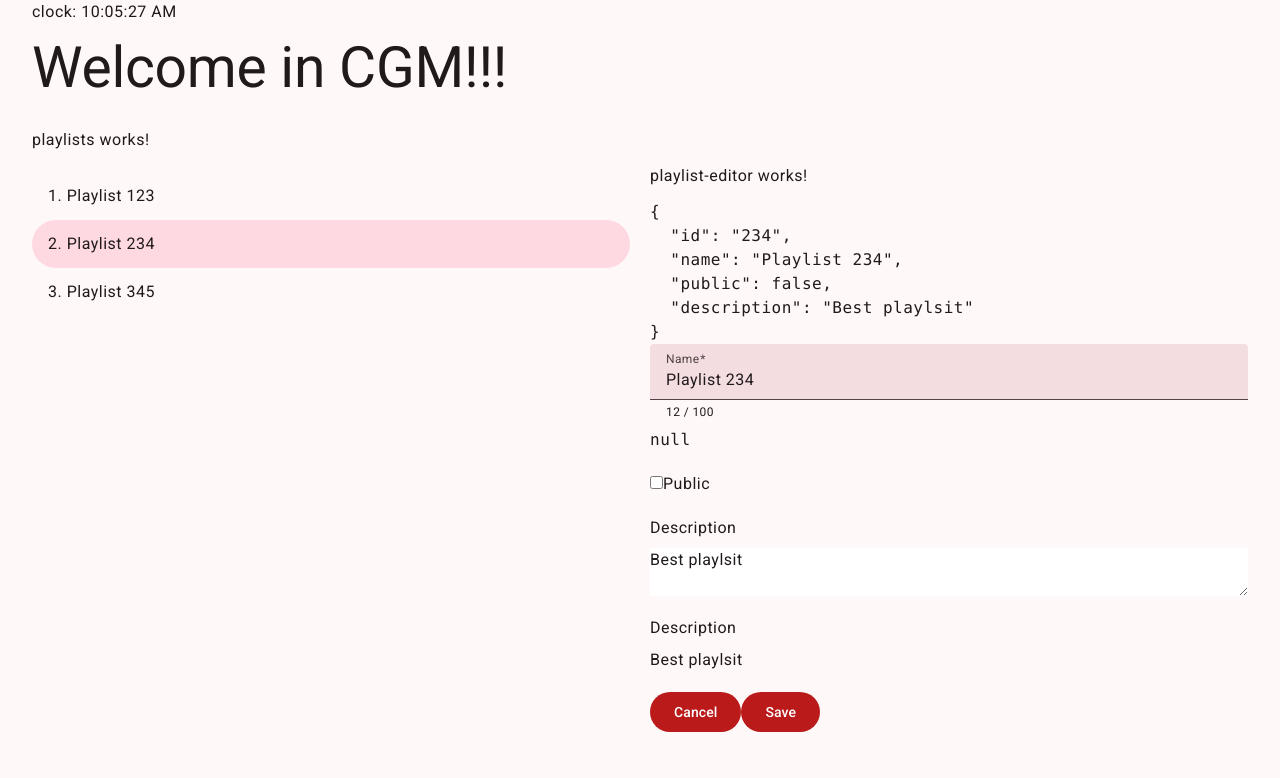
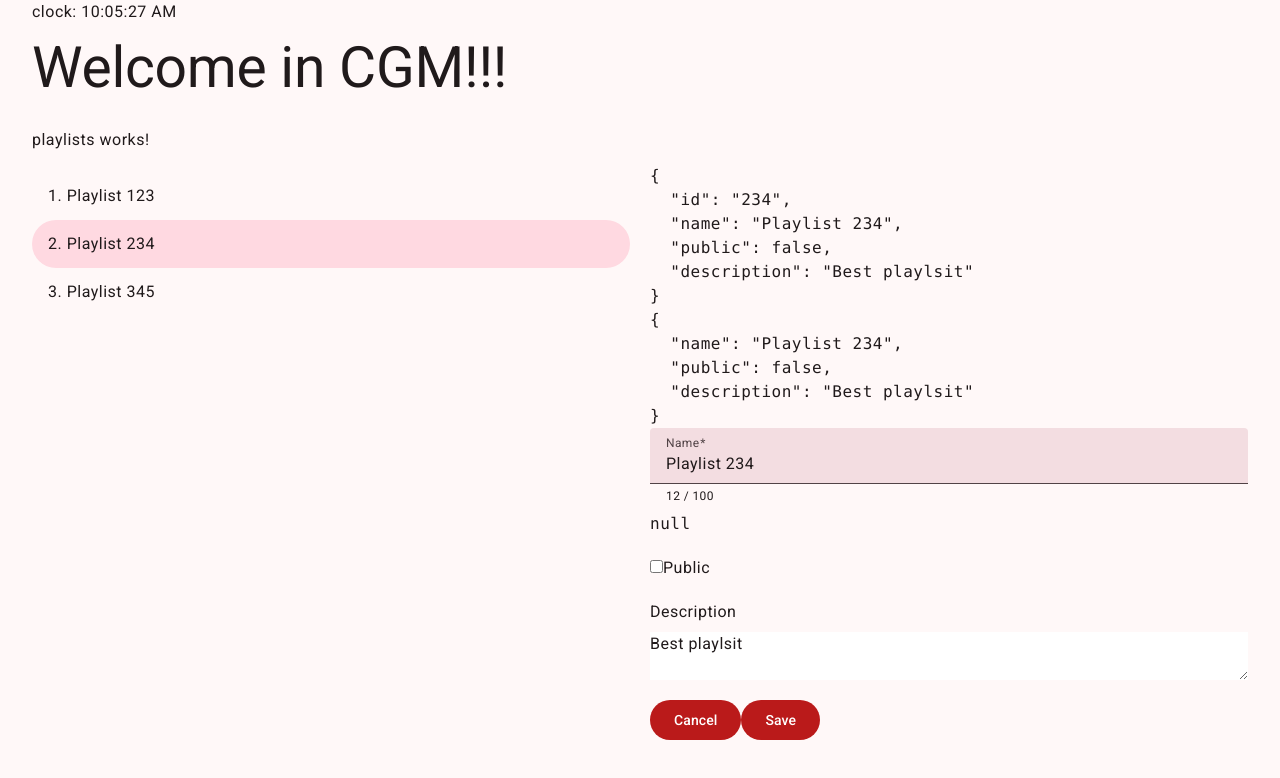
Before and after one commit to ev45ive/bottega-cgm-angular, an Angular app: page /playlists in a window 1280 px wide. Both pictures are taken after a click on the button "Edit". Shown: the top 778 px of the page. Built offline with nearby package versions, Linux system fonts and the light colour scheme.

Commit message:
NgForm + ngModel

```diff
--- a/src/app/playlists/components/playlist-editor/playlist-editor.component.html
+++ b/src/app/playlists/components/playlist-editor/playlist-editor.component.html
@@ -1,7 +1,8 @@
-<div *ngIf="playlist">
-  <p>playlist-editor works!</p>
+<form *ngIf="playlist" (ngSubmit)="submit()" #formRef="ngForm">
+
 
   <pre>{{ playlist | json }}</pre>
+  <pre>{{ formRef.value| json }}</pre>
 
   <!-- .grid.gap-5>.grid.gap-2*3>label{Name}+input -->
   <div class="grid gap-5">
@@ -14,14 +15,14 @@
           type="text"
           #inputRef
           #modelRef="ngModel"
-          #matINputREf="matInput"
-          [(ngModel)]="playlist.name"
+          [ngModel]="playlist.name"
+          name="name"
           matInput
           required
           minlength="3"
           appCensor
         />
-
+        <!-- {{modelRef.value}} -->
         <mat-error *ngIf="modelRef.getError('required')"
           >Field required</mat-error
         >
@@ -40,24 +41,31 @@
 
     <div class="grid gap-2">
       <label for="">
-        <input type="checkbox" [(ngModel)]="playlist.public" />Public
+        <input
+          type="checkbox"
+          [(ngModel)]="playlist.public"
+          name="public"
+        />Public
       </label>
     </div>
 
     <div class="grid gap-2">
       <label for="">Description</label>
-      <textarea [(ngModel)]="playlist.description"></textarea>
+      <textarea
+        [(ngModel)]="playlist.description"
+        name="description"
+      ></textarea>
     </div>
-    <div class="grid gap-2">
-      <!-- Error: NG01203: No value accessor for form control unspecified name attribute. Find more at https://angular.dev/errors/NG01203 -->
+    <!-- <div class="grid gap-2">
       <label for="">Description</label>
-      <div contenteditable="true" [(ngModel)]="playlist.description"></div>
-    </div>
+      <div contenteditable="true" [(ngModel)]="playlist.description"
+      name="description"></div>
+    </div> -->
 
     <div>
       <button mat-flat-button color="warn" (click)="close()">Cancel</button>
 
-      <button mat-flat-button color="warn" (click)="submit()">Save</button>
+      <button mat-flat-button color="warn" type="submit">Save</button>
     </div>
   </div>
-</div>
+</form>
--- a/src/app/playlists/components/playlist-editor/playlist-editor.component.ts
+++ b/src/app/playlists/components/playlist-editor/playlist-editor.component.ts
@@ -17,7 +17,7 @@ import {
   ErrorStateMatcher,
   ShowOnDirtyErrorStateMatcher,
 } from '@angular/material/core';
-import { NgModel } from '@angular/forms';
+import { NgForm, NgModel } from '@angular/forms';
 import { Playlist } from '../playlist-list/Playlist';
 
 const EMPTY_PLAYLIST = {
@@ -50,34 +50,44 @@ export class PlaylistEditorComponent {
   @Output() cancel = new EventEmitter<void>();
   @Output() save = new EventEmitter<Playlist>();
 
-  constructor() {
-    console.log('constructor');
-  }
-  ngOnChanges(changes: SimpleChanges): void {
-    console.log('ngOnChanges', changes);
-  }
-  ngOnInit(): void {
-    console.log('ngOnInit');
-  }
-  ngDoCheck(): void {
-    console.log('ngDoCheck');
-  }
-  ngAfterViewInit(): void {
-    console.log('ngAfterViewInit');
-  }
-  ngAfterViewChecked(): void {
-    console.log('ngAfterViewChecked');
-  }
-  ngOnDestroy(): void {
-    console.log('ngOnDestroy');
-  }
+  // constructor() {
+  //   console.log('constructor');
+  // }
+  // ngOnChanges(changes: SimpleChanges): void {
+  //   console.log('ngOnChanges', changes);
+  // }
+  // ngOnInit(): void {
+  //   console.log('ngOnInit');
+  // }
+  // ngDoCheck(): void {
+  //   console.log('ngDoCheck');
+  // }
+  // ngAfterViewInit(): void {
+  //   console.log('ngAfterViewInit');
+  // }
+  // ngAfterViewChecked(): void {
+  //   console.log('ngAfterViewChecked');
+  // }
+  // ngOnDestroy(): void {
+  //   console.log('ngOnDestroy');
+  // }
 
   close() {
     this.cancel.emit();
   }
   submit() {
-    this.save.emit(this.playlist);
+    if (this.formRef?.invalid) return;
+
+    const draft = {
+      ...this.playlist,
+      ...this.formRef?.value,
+    };
+
+    this.save.emit(draft);
   }
+
+  @ViewChild('formRef', { read: NgForm, static: false })
+  formRef?: NgForm;
 
   @ViewChild('inputRef', { read: NgModel, static: false })
   inputRef?: NgModel;
--- a/src/app/playlists/containers/playlists-view/playlists-view.component.ts
+++ b/src/app/playlists/containers/playlists-view/playlists-view.component.ts
@@ -16,12 +16,12 @@ export class PlaylistsViewComponent {
   selectedId = '234';
 
   selectPlaylistById(id: string) {
+    // this.editorRef?.hasUnsavedChanges; // ???
     this.selectedId = id;
     this.selected = this.playlists.find((p) => p.id == id);
   }
 
   showDetails() {
-    this.editorRef?.hasUnsavedChanges;
     this.mode = 'details';
   }
 
```
